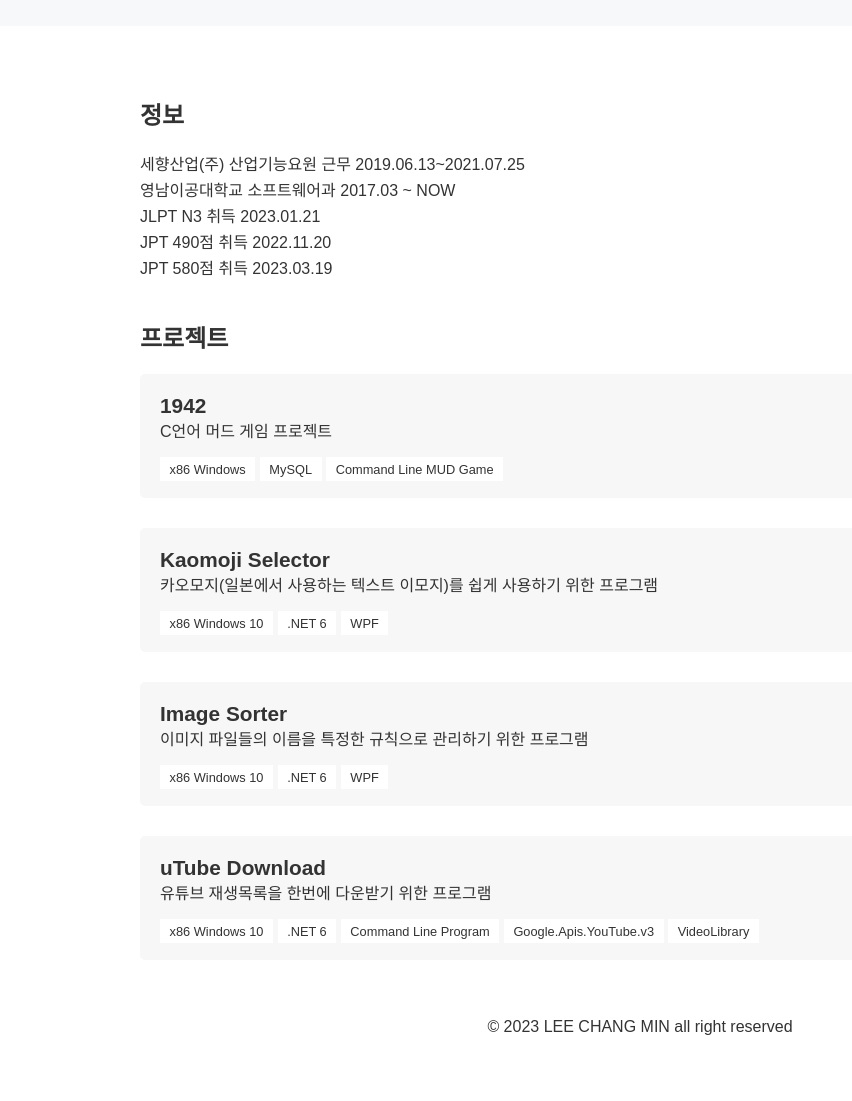
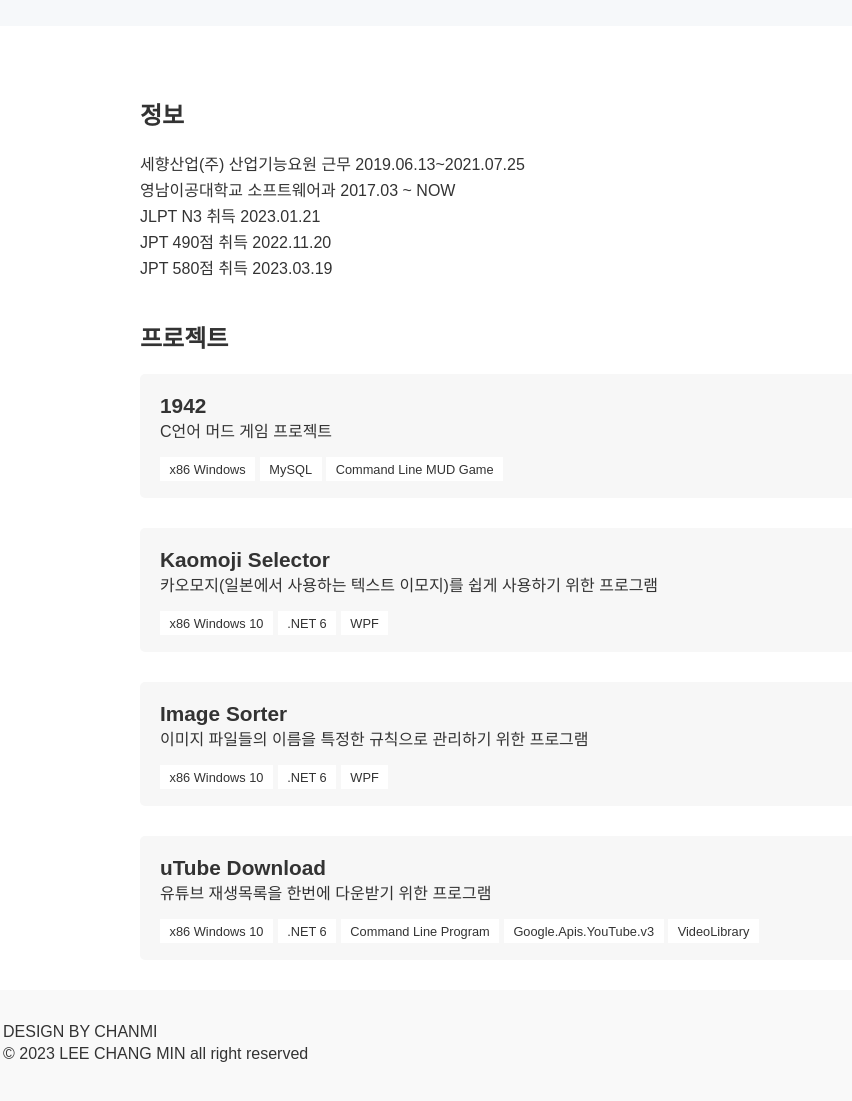
Before and after one commit to chm209/chm209.github.io, a Jekyll site: the page built from index.html, in a window 1280 px wide, cut to the strip 194-1334 px from the top of the page. Shown: the top 1101 px of the strip, without its empty margins (0-852 px from the left). Built offline with Jekyll 4.4.1, drawn with Linux system fonts in a browser that asks for light colours; some web fonts are replaced; before the commit the page ends 1259 px from its top, so only the background shows below that.

Commit message:
update footer design

```diff
--- a/_includes/footer.html
+++ b/_includes/footer.html
@@ -1 +1,8 @@
-<p>© 2023 LEE CHANG MIN all right reserved</p>
+<table id="footer-table" border="0">
+    <tr>
+        <td><a id="footer-desc">DESIGN BY CHANMI</a></td>
+    </tr>
+    <tr>
+        <td><a>© 2023 LEE CHANG MIN all right reserved</a></td>
+    </tr>
+</table>
--- a/_includes/top.html
+++ b/_includes/top.html
@@ -1,6 +1,7 @@
 <link rel="stylesheet" href="../css/default.css" />
 <link rel="stylesheet" href="../css/index.css" />
 <link rel="stylesheet" href="../css/header.css" />
+<link rel="stylesheet" href="../css/footer.css" />
 <link rel="preconnect" href="https://fonts.googleapis.com">
 <link rel="preconnect" href="https://fonts.gstatic.com" crossorigin>
 <link href="https://fonts.googleapis.com/css2?family=IBM+Plex+Sans+KR:wght@400;600;700&display=swap" rel="stylesheet">
--- a/css/default.css
+++ b/css/default.css
@@ -48,10 +48,12 @@ section {
 }
 
 footer {
-    width: calc(1000px - 2%);
-    margin: 0 auto;
-    padding: 1%;
-    text-align: center;
+    background-color: #F9F9F9;
+    width: 100%;
+    height: 90px;
+    display: block;
+    padding-top: 30px;
+    padding-bottom: 30px;
 }
 
 @media (max-width: 480px)  {
```
